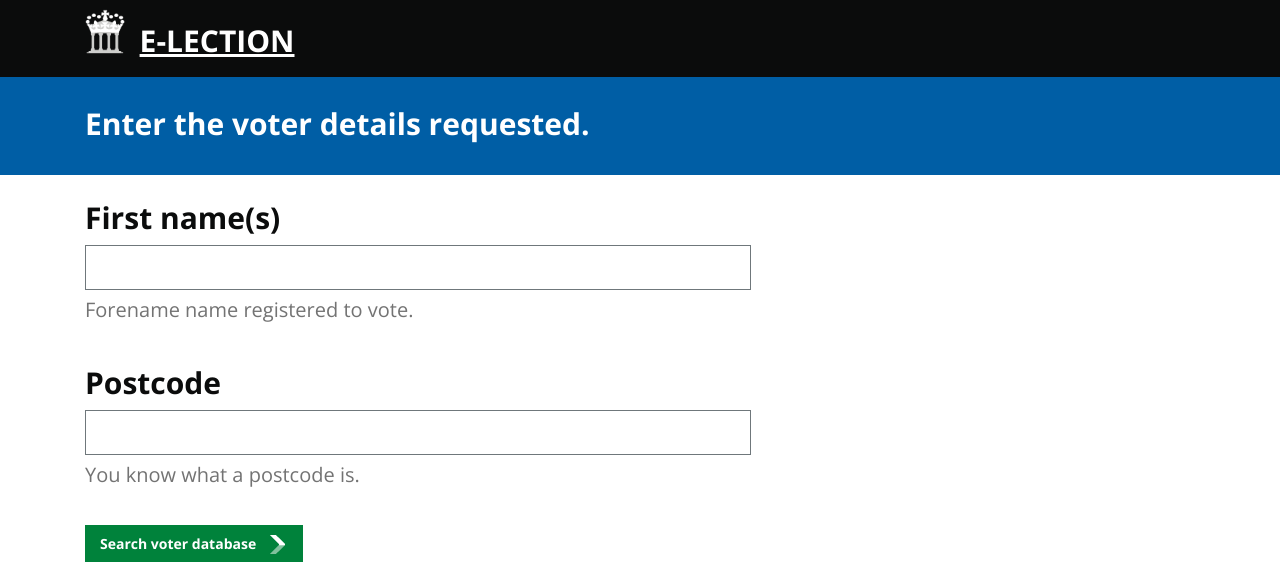
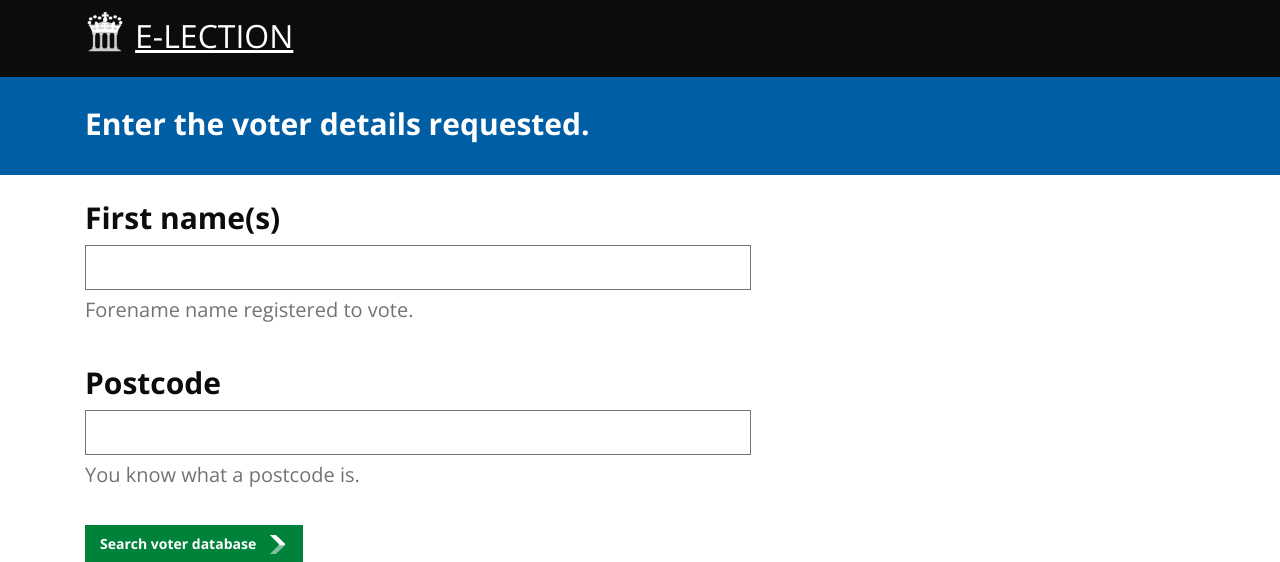
Before and after one commit to E-lection/Station, a Flask app: page / in a window 1280 px wide. Shown: the top 562 px of the page. Run offline with Flask 2, Linux system fonts and the light colour scheme; the visitor is signed in with stand-in values (Sample User, id 1); some libraries are stand-ins or nearby versions.

```diff
--- a/static/css/main.css
+++ b/static/css/main.css
@@ -5,13 +5,16 @@
 }
 
 .navbar a.navbar-brand {
-	font-size: 30px;
-	/*line-height: 28px;*/
+  font-size: 32px;
+  font-weight: 500;
+  padding: 10px 10px;
 }
 
 .navbar-logo {
   float: left;
   height: 45px;
+  max-width: 100px;
+  padding: 2px;
 }
 
 
```
Also changed, not shown: static/img/crown.png (added).
